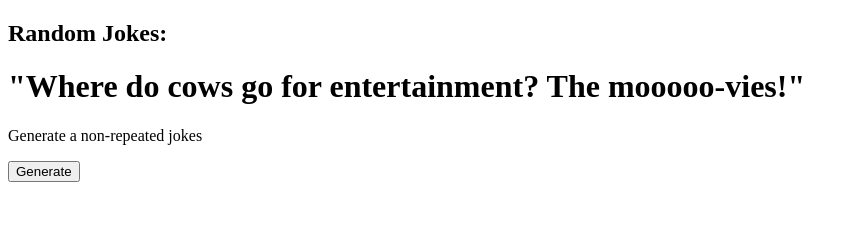
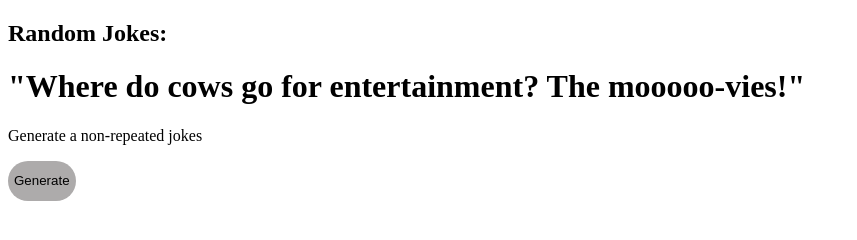
Before and after one commit to animeshmaiti/learnJavaScript, a website: page getRandomJokes/index.html in a window 1280 px wide. Shown: the whole page, without its empty margins (0-857 px from the left). Drawn offline with Linux system fonts and the light colour scheme.

Commit message:
btn style

```diff
--- a/getRandomJokes/index.html
+++ b/getRandomJokes/index.html
@@ -4,6 +4,18 @@
     <meta charset="UTF-8">
     <meta name="viewport" content="width=\, initial-scale=1.0">
     <title>random jokes</title>
+    <style>
+        button{
+            height: 40px;
+            border-radius: 50px;
+            border: none;
+            background-color: rgb(173, 171, 171);
+        }
+        button:hover{
+            cursor: pointer;
+            background-color: grey;
+        }
+    </style>
 </head>
 <body>
     <h2>Random Jokes:</h2>
```
